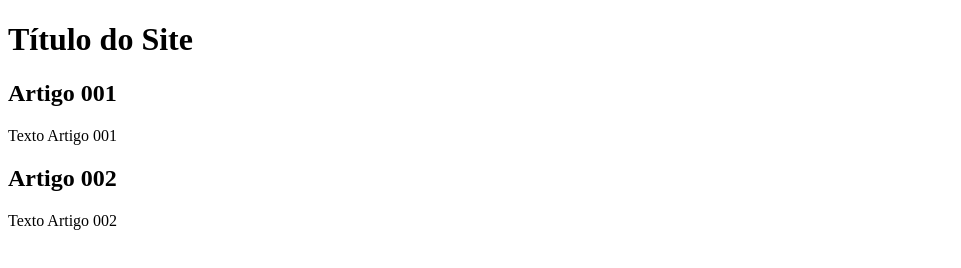
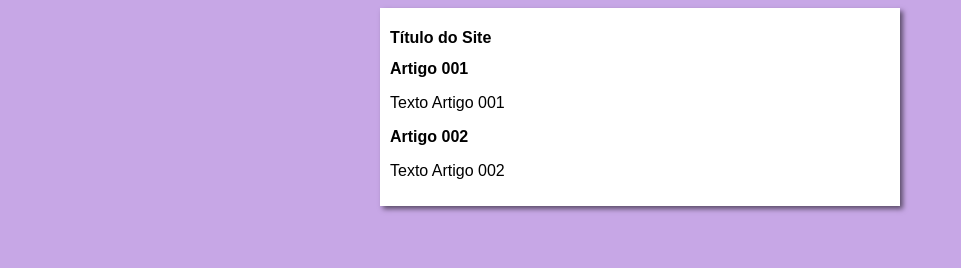
Before and after one commit to edsonhernandes/projeto-site, a plain HTML site: page index.html in a window 1280 px wide. Shown: the whole page, without its empty margins (0-961 px from the left). Drawn offline with Linux system fonts and the light colour scheme.

Commit message:
iniciei o design

```diff
--- /dev/null
+++ b/estilos/style.css
@@ -0,0 +1,17 @@
+*{
+    font-family: Arial, Helvetica, sans-serif;
+    font-size: 16px;
+
+}
+
+body{
+    background-color: rgb(199, 167, 230);
+}
+
+main{
+    background-color: white;
+    width: 500px;
+    margin: auto;
+    padding: 10px;
+    box-shadow: 3px 3px 5px rgba(0, 0, 0, 0.541);
+}
--- a/index.html
+++ b/index.html
@@ -5,6 +5,7 @@
     <meta http-equiv="X-UA-Compatible" content="IE=edge">
     <meta name="viewport" content="width=device-width, initial-scale=1.0">
     <title>Título do Site</title>
+    <link rel="stylesheet" href="estilos/style.css">
 </head>
 <body>
     <main>
```
